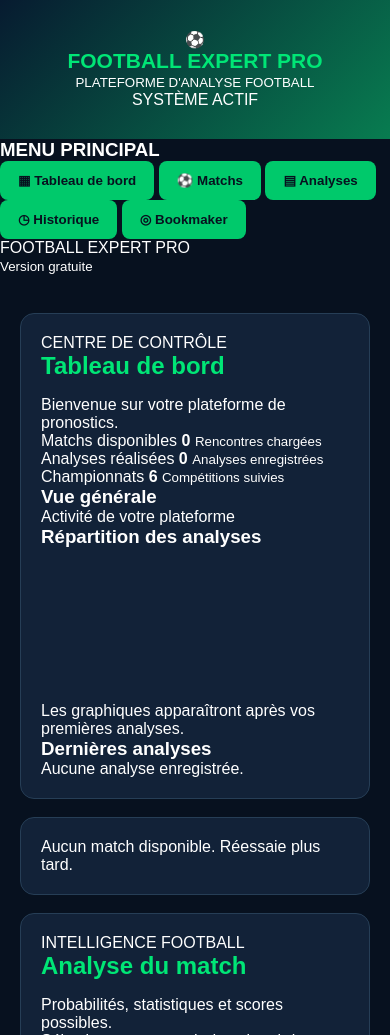
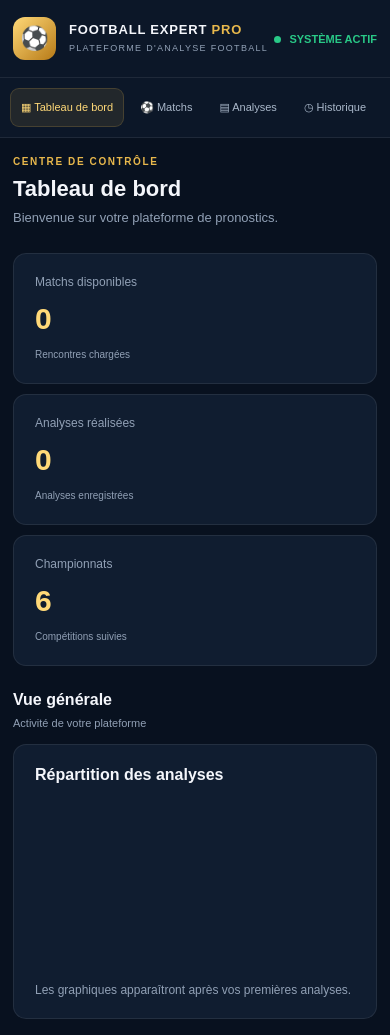
Before and after one commit to jrrrasifiwe-glitch/FOOTBALL-EXPERT-PRO-, a plain HTML site: page index.html in a window 390 px wide. Shown: the top 1035 px of the page. Drawn offline with nearby package versions, Linux system fonts and the light colour scheme; no server answers.

Commit message:
Update styles for theming and responsive design
Création du design professionnel noir et or.

```diff
--- a/style.css
+++ b/style.css
@@ -1,3 +1,16 @@
+
+:root {
+  --background: #08111f;
+  --surface: #101d30;
+  --surface-light: #17263b;
+  --gold: #e8b84c;
+  --gold-light: #ffd978;
+  --text: #f4f6fb;
+  --muted: #91a0b5;
+  --green: #29c987;
+  --red: #ff6474;
+  --border: rgba(255,255,255,.08);
+}
 
 * {
   margin: 0;
@@ -6,73 +19,429 @@
 }
 
 body {
-  font-family: Arial, sans-serif;
-  background: #07111f;
-  color: white;
+  background: var(--background);
+  color: var(--text);
+  font-family: Arial, Helvetica, sans-serif;
+  min-height: 100vh;
 }
 
-header {
-  background: linear-gradient(135deg, #071b30, #087c50);
-  text-align: center;
-  padding: 30px 15px;
+.topbar {
+  height: 78px;
+  background: #0c1728;
+  border-bottom: 1px solid var(--border);
+  display: flex;
+  justify-content: space-between;
+  align-items: center;
+  padding: 0 28px;
+  position: sticky;
+  top: 0;
+  z-index: 10;
 }
 
-header h1 {
-  color: #00e676;
-  font-size: 26px;
+.brand {
+  display: flex;
+  align-items: center;
+  gap: 13px;
 }
 
-header p {
-  margin-top: 10px;
+.brand-icon {
+  background: linear-gradient(135deg, #ffd978, #b77a17);
+  color: #111;
+  border-radius: 12px;
+  width: 43px;
+  height: 43px;
+  display: grid;
+  place-items: center;
+  font-size: 23px;
 }
 
-main {
-  max-width: 950px;
-  margin: auto;
-  padding: 20px;
+.brand h1 {
+  font-size: 17px;
+  letter-spacing: .8px;
 }
 
-section {
-  background: #122238;
-  padding: 20px;
-  margin: 18px 0;
-  border-radius: 14px;
-  border: 1px solid #263e56;
+.brand h1 span {
+  color: var(--gold);
 }
 
-h2 {
-  color: #00e676;
-  margin-bottom: 16px;
+.brand small {
+  color: var(--muted);
+  font-size: 9px;
+  letter-spacing: 1.3px;
 }
 
-#matches > div {
+.status {
+  color: var(--green);
+  font-size: 11px;
+  font-weight: bold;
+}
+
+.status i {
+  width: 7px;
+  height: 7px;
+  background: var(--green);
+  display: inline-block;
+  border-radius: 50%;
+  margin-right: 5px;
+}
+
+.layout {
+  display: flex;
+  min-height: calc(100vh - 78px);
+}
+
+.sidebar {
+  width: 240px;
+  background: #0c1728;
+  border-right: 1px solid var(--border);
+  padding: 27px 16px;
+  display: flex;
+  flex-direction: column;
+  flex-shrink: 0;
+}
+
+.sidebar h3 {
+  color: var(--muted);
+  font-size: 10px;
+  letter-spacing: 1.5px;
+  margin: 0 10px 18px;
+}
+
+.nav-btn {
+  background: transparent;
+  border: 1px solid transparent;
+  color: #aab8ca;
+  text-align: left;
+  padding: 14px 13px;
+  margin-bottom: 7px;
+  border-radius: 9px;
+  cursor: pointer;
+  font-size: 13px;
+}
+
+.nav-btn:hover,
+.nav-btn.active {
+  color: var(--gold-light);
+  background: rgba(232,184,76,.10);
+  border-color: rgba(232,184,76,.18);
+}
+
+.sidebar-bottom {
+  margin-top: auto;
+  padding: 18px 10px 0;
+  border-top: 1px solid var(--border);
+}
+
+.sidebar-bottom p {
+  font-size: 11px;
+  font-weight: bold;
+}
+
+.sidebar-bottom small {
+  color: var(--muted);
+  font-size: 10px;
+}
+
+.main {
+  flex: 1;
+  padding: 30px;
+  min-width: 0;
+  max-width: 1600px;
+}
+
+.page {
+  display: none;
+}
+
+.page.active {
+  display: block;
+  animation: appear .3s ease;
+}
+
+@keyframes appear {
+  from { opacity: 0; transform: translateY(5px); }
+  to { opacity: 1; transform: translateY(0); }
+}
+
+.welcome {
+  display: flex;
+  justify-content: space-between;
+  align-items: center;
+  gap: 15px;
+  margin-bottom: 28px;
+}
+
+.eyebrow {
+  color: var(--gold);
+  font-size: 10px;
+  font-weight: bold;
+  letter-spacing: 1.6px;
+  margin-bottom: 9px;
+}
+
+.welcome h2 {
+  font-size: 27px;
+  margin-bottom: 8px;
+}
+
+.welcome p:not(.eyebrow) {
+  color: var(--muted);
+  font-size: 13px;
+}
+
+.date {
+  color: var(--gold-light);
+  font-size: 12px;
+}
+
+.stats-grid {
+  display: grid;
+  grid-template-columns: repeat(3, 1fr);
+  gap: 16px;
+  margin-bottom: 25px;
+}
+
+.stat-card,
+.panel {
+  background: var(--surface);
+  border: 1px solid var(--border);
+  border-radius: 13px;
+  padding: 21px;
+}
+
+.stat-card span {
+  display: block;
+  color: var(--muted);
+  font-size: 12px;
+}
+
+.stat-card strong {
+  display: block;
+  color: var(--gold-light);
+  font-size: 30px;
+  margin: 13px 0 8px;
+}
+
+.stat-card small {
+  color: var(--muted);
+  font-size: 10px;
+}
+
+.section-heading {
+  display: flex;
+  align-items: center;
+  justify-content: space-between;
+  gap: 12px;
+  margin: 25px 0 15px;
+}
+
+.section-heading h3,
+.panel h3 {
+  font-size: 16px;
+  margin-bottom: 8px;
+}
+
+.section-heading p {
+  color: var(--muted);
+  font-size: 11px;
+}
+
+.panel {
+  margin-bottom: 20px;
+}
+
+.panel canvas {
+  width: 100% !important;
+  max-height: 310px;
+  margin-top: 15px;
+}
+
+#emptyDashboard {
+  color: var(--muted);
+  font-size: 12px;
+  margin-top: 12px;
+}
+
+.match-grid {
+  display: grid;
+  grid-template-columns: repeat(2, minmax(0, 1fr));
+  gap: 15px;
+}
+
+.match-card {
+  background: var(--surface);
+  border: 1px solid var(--border);
+  border-radius: 13px;
+  padding: 20px;
+  transition: .2s;
+}
+
+.match-card:hover {
+  border-color: var(--gold);
+  transform: translateY(-2px);
+}
+
+.match-card h3 {
+  font-size: 16px;
+  margin: 10px 0;
+}
+
+.match-card p {
+  color: var(--muted);
+  font-size: 11px;
+  margin-bottom: 8px;
+}
+
+.match-card button,
+.primary-btn {
+  background: linear-gradient(135deg, #f5cd71, #c28b29);
+  color: #17120a;
+  border: none;
+  border-radius: 7px;
+  padding: 12px 16px;
+  font-weight: bold;
+  cursor: pointer;
+  margin-top: 12px;
+  font-size: 11px;
+}
+
+.match-card button:hover,
+.primary-btn:hover {
+  filter: brightness(1.1);
+}
+
+.charts-grid {
+  display: grid;
+  grid-template-columns: repeat(2, minmax(0, 1fr));
+  gap: 17px;
+}
+
+.full-panel {
+  grid-column: 1 / -1;
+}
+
+.analysis-card h2 {
+  color: var(--gold-light);
   margin-bottom: 15px;
 }
 
-button {
-  background: #00c96b;
-  color: #07111f;
-  border: 0;
-  padding: 12px 18px;
-  border-radius: 8px;
-  font-weight: bold;
+.analysis-card h3 {
+  color: var(--gold);
+  margin: 22px 0 12px;
+}
+
+.analysis-card p {
+  color: #c5d0df;
+  font-size: 13px;
+  line-height: 1.8;
+}
+
+.analysis-card .warning {
+  background: rgba(232,184,76,.08);
+  border-left: 3px solid var(--gold);
+  padding: 12px;
+  margin-top: 18px;
+}
+
+input {
+  display: block;
+  width: 100%;
+  background: var(--surface-light);
+  border: 1px solid var(--border);
+  border-radius: 7px;
+  padding: 13px;
+  margin: 8px 0 16px;
+  color: white;
+  outline: none;
+}
+
+input:focus {
+  border-color: var(--gold);
+}
+
+label {
+  display: block;
+  color: var(--muted);
+  font-size: 12px;
+}
+
+.danger-btn {
+  background: rgba(255,100,116,.12);
+  color: var(--red);
+  border: 1px solid rgba(255,100,116,.25);
+  border-radius: 7px;
+  padding: 10px;
   cursor: pointer;
 }
 
-button:hover {
-  background: #00e676;
+#historyList,
+#recentAnalyses {
+  color: var(--muted);
+  font-size: 13px;
+  line-height: 1.8;
 }
 
 footer {
+  color: var(--muted);
   text-align: center;
-  padding: 25px;
-  background: #050c16;
-  color: #91a5b8;
-  font-size: 13px;
+  font-size: 10px;
+  padding: 30px 0 10px;
 }
 
-@media(max-width:600px) {
-  header h1 {
-    font-size: 21px;
+@media (max-width: 800px) {
+  .layout {
+    display: block;
+  }
+
+  .sidebar {
+    width: 100%;
+    padding: 10px;
+    flex-direction: row;
+    overflow-x: auto;
+    gap: 5px;
+    border-right: none;
+    border-bottom: 1px solid var(--border);
+  }
+
+  .sidebar h3,
+  .sidebar-bottom {
+    display: none;
+  }
+
+  .nav-btn {
+    white-space: nowrap;
+    padding: 12px 10px;
+    font-size: 11px;
+    margin: 0;
+  }
+
+  .main {
+    padding: 18px 13px;
+  }
+
+  .stats-grid {
+    grid-template-columns: 1fr;
+    gap: 10px;
+  }
+
+  .match-grid,
+  .charts-grid {
+    grid-template-columns: 1fr;
+  }
+
+  .full-panel {
+    grid-column: auto;
+  }
+
+  .welcome h2 {
+    font-size: 22px;
+  }
+
+  .topbar {
+    padding: 0 13px;
+  }
+
+  .brand h1 {
+    font-size: 13px;
   }
 }
```
